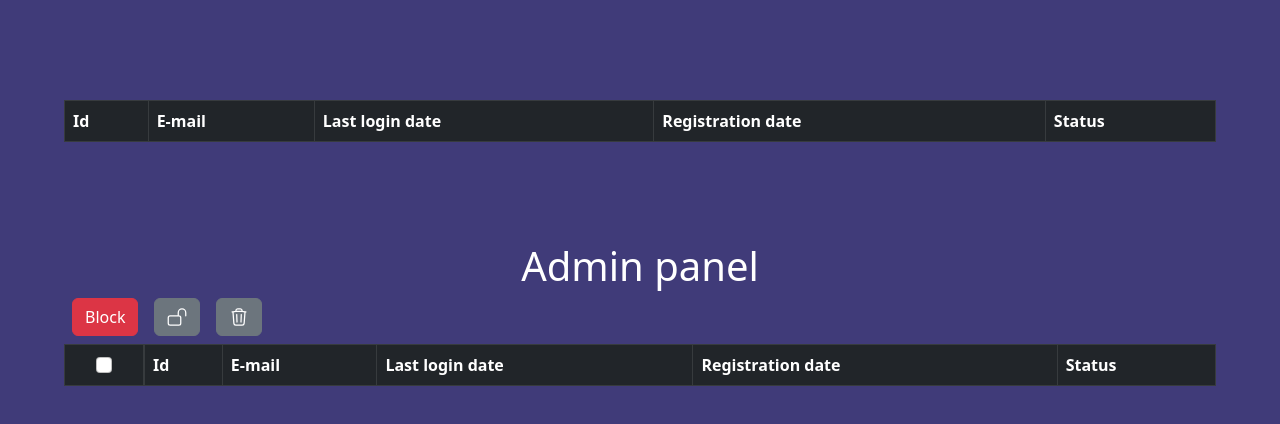
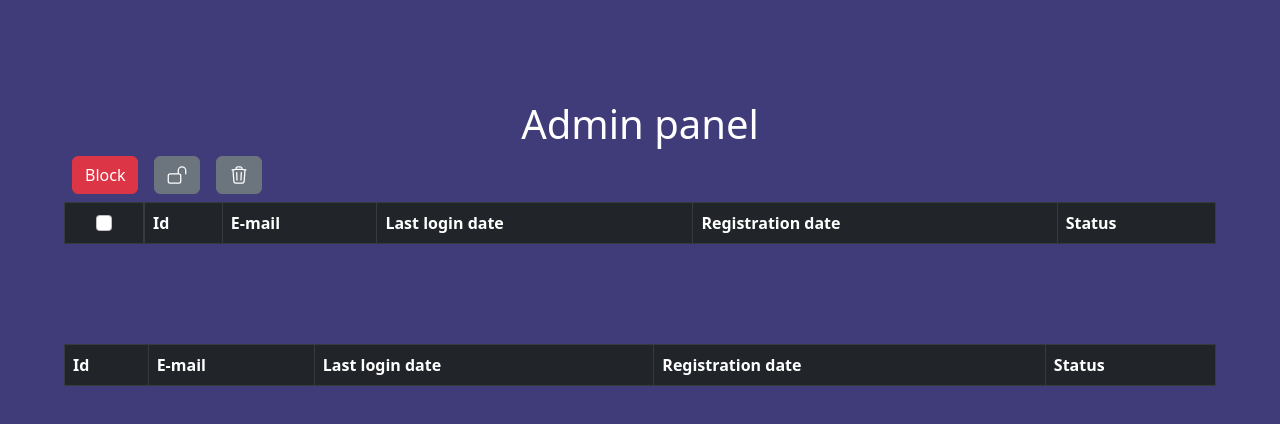
Before and after one commit to shakurovoleg42/employees, a React (Create React App) app in the folder frontend/: page /dashboard-layout in a window 1280 px wide. Shown: the top 424 px of the page. Built offline with nearby package versions, Linux system fonts and the light colour scheme.

Commit message:
modified:   frontend/src/components/DashboardLayout.js

```diff
--- a/frontend/src/components/DashboardLayout.js
+++ b/frontend/src/components/DashboardLayout.js
@@ -9,9 +9,9 @@ import AdminPanel from "./AdminPanel";
 function DashoardLayout() {
  return (
   <div className="App">
-   <Navbar />
-   <Users />
+   <Navbar/>
    <AdminPanel/>
+   <Users/>
   </div>
  );
 }
```
